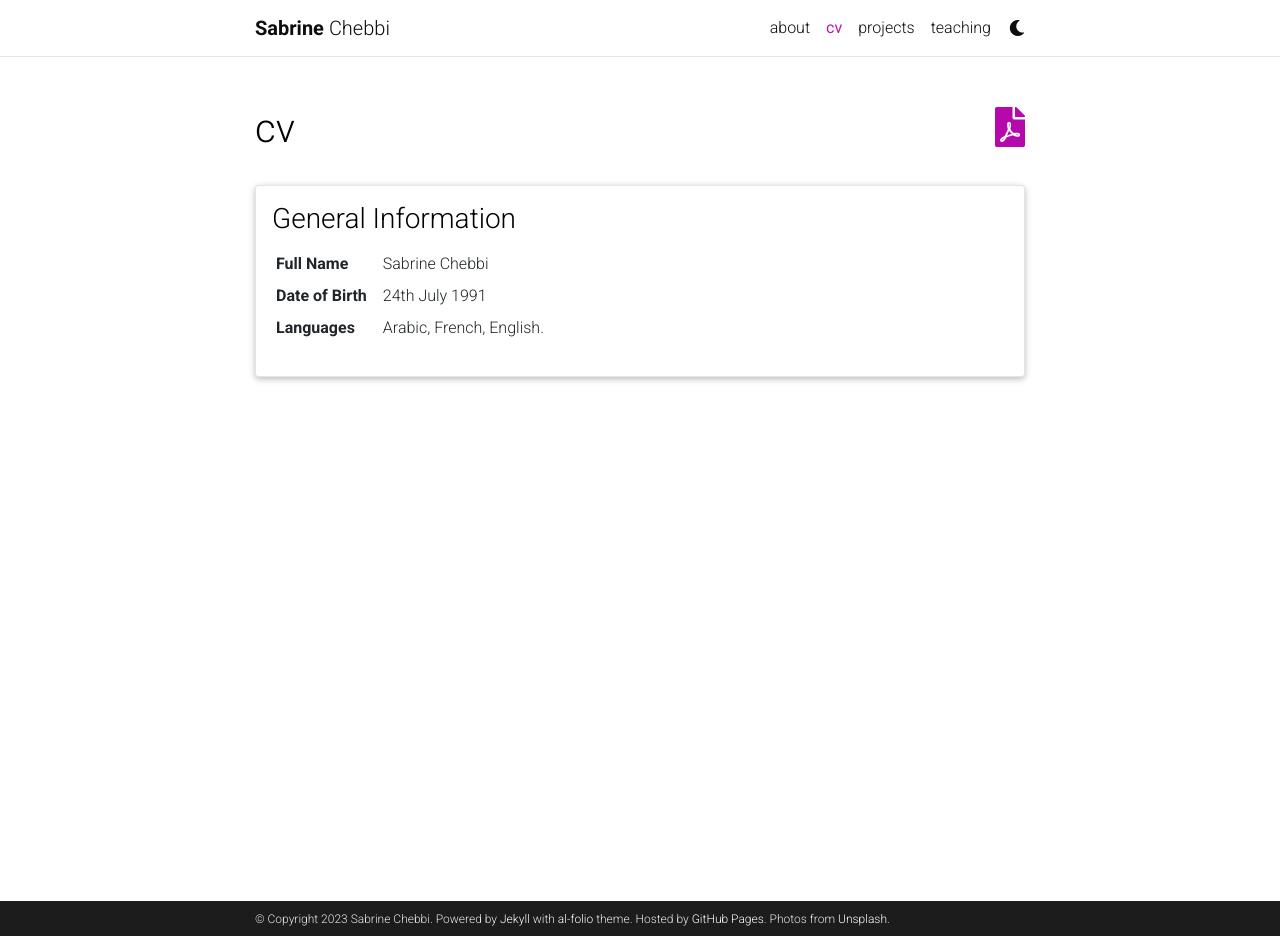
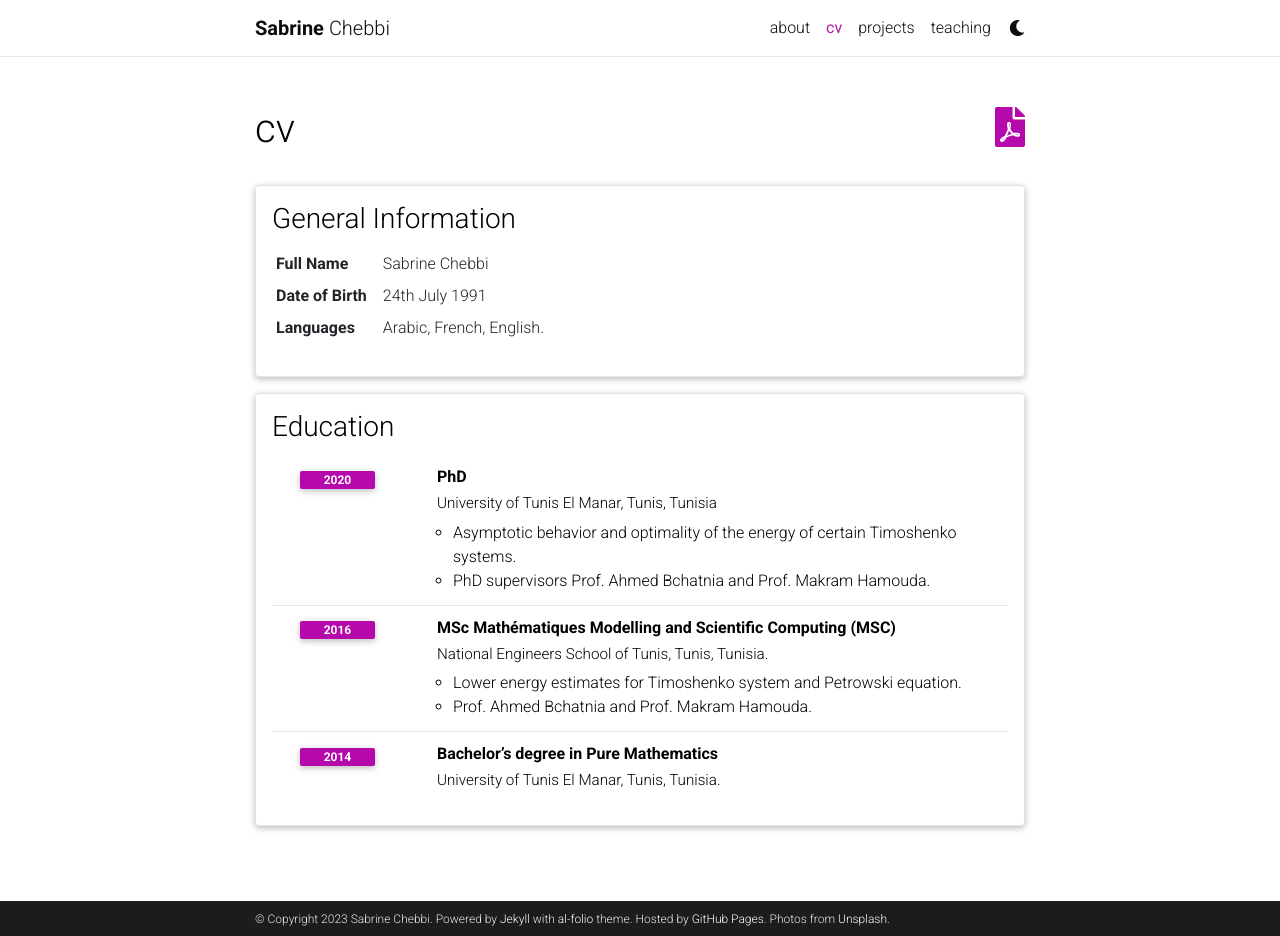
Before and after one commit to Sabrine-stack/Sabrine-stack.github.io, a Jekyll site: the page built from _pages/cv.md, in a window 1280 px wide and 936 px high. Built offline with Jekyll 4.4.1, drawn with Linux system fonts in a browser that asks for light colours; comment, search, counter and statistics services are not loaded; a style sheet for code colours, icons or effects is not loaded.

Commit message:
Update cv.yml

```diff
--- a/_data/cv.yml
+++ b/_data/cv.yml
@@ -7,3 +7,24 @@
       value: 24th July 1991
     - name: Languages
       value: Arabic, French, English.
+
+
+- title: Education
+  type: time_table
+  contents:
+    - title: PhD
+      institution: University of Tunis El Manar, Tunis, Tunisia
+      year: 2020
+      description:
+        - Asymptotic behavior and optimality of the energy of certain Timoshenko systems.
+        - PhD supervisors Prof. Ahmed Bchatnia and Prof. Makram Hamouda.
+
+    - title: MSc Mathématiques  Modelling and Scientific Computing (MSC)
+      institution: National Engineers School of Tunis, Tunis, Tunisia.
+      year: 2016
+      description:
+        - Lower energy estimates for Timoshenko system and Petrowski equation.
+        - Prof. Ahmed Bchatnia and Prof. Makram Hamouda.
+    - title: Bachelor’s degree in Pure Mathematics
+      institution: University of Tunis El Manar, Tunis, Tunisia.
+      year: 2014
```
